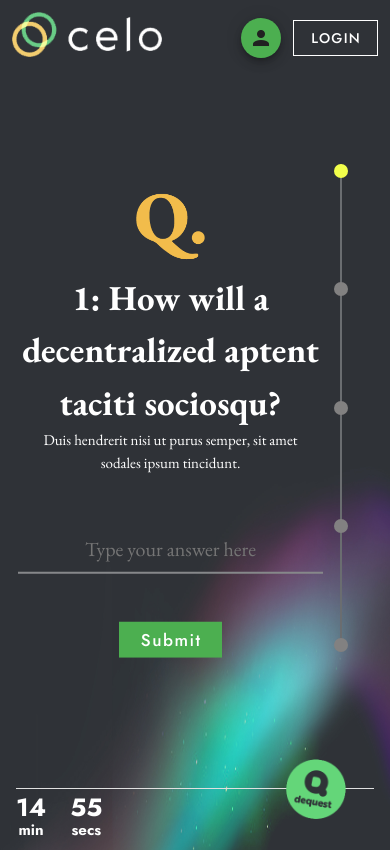
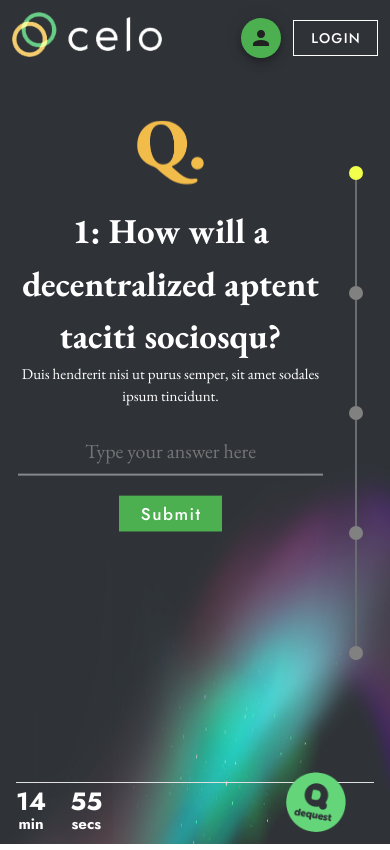
Before and after one commit to sw-solution/quest-platform, a Nuxt app: page / in a window 390 px wide. Built offline with nearby package versions, Linux system fonts and the light colour scheme.

Commit message:
fix responsive issue

```diff
--- a/assets/css/main.css
+++ b/assets/css/main.css
@@ -1,3 +1,24 @@
+.scroll-container {
+    overflow: auto;
+}
+
+.scroll-x-hidden {
+    overflow-x: hidden ;
+}
+
+.scroll-container::-webkit-scrollbar {
+    width: 10px;
+    height: 10px;
+}
+
+.scroll-container::-webkit-scrollbar-thumb {
+    background: #585858;
+    border-radius: 10px;
+}
+.scroll-container::-webkit-scrollbar-track {
+    border-radius: 10px;
+}
+
 @font-face {
     font-family: EBGaramond;
     src: url(./../font/EB_Garamond/EBGaramond-VariableFont_wght.ttf);
--- a/pages/index.vue
+++ b/pages/index.vue
@@ -6,8 +6,8 @@
           <v-col cols="6" class="text-left px-0">
             <img
               src="~/assets/img/cello_logo_transparent.png"
-              width="210"
-              height="65"
+              width="auto"
+              height="55"
               alt="logo"
               class="logo-img"
             />
@@ -66,25 +66,23 @@
                   alt="question-mark"
                 />
               </v-row>
-              <v-row class="question-area" justify="center">
-                <h2 class="mt-sm-5">
+              <div class="question-body mt-5 mt-md-8 scroll-container scroll-x-hidden">
+                  <h2>
                     {{ step.question }}
                   </h2>
-              </v-row>
-              <v-row class="hint-area" justify="center">
-                <p class="mt-sm-7">
+                  <p class="mt-sm-5 mb-0 text-center">
                     {{ step.hint }}
                   </p>
-              </v-row>
+              </div>
             </div>
             <div
-              class="answer-panel d-flexq text-center flex-column"
+              class="answer-panel text-center"
               justify="center"
             >
               <input
                 v-model="answers[n]"
                 placeholder="Type your answer here"
-                class="row px-5 py-2 my-12 text-center"
+                class="row px-5 py-2 my-5 mb-sm-5 mb-lg-10 mb-xl-12 text-center"
                 @keyup="keypress"
                 ref="answerInput"
               />
@@ -113,7 +111,7 @@
       <div class="px-sm-4 footer-panel">
         <v-row class="footer flex-column my-0 px-sm-0 px-4">
           <v-divider color="white" />
-          <v-col cols="12" class="px-0">
+          <v-col cols="12" class="px-0 pb-0">
             <v-row>
               <v-col cols="6" class="text-left py-sm-2 py-0">
                 <h3 class="timer white--text text-center">
@@ -323,6 +321,10 @@ export default {
 </script>
 
 <style>
+  html {
+    overflow: hidden;
+  }
+
   .v-stepper__step.v-stepper__step--inactive > span {
     background: rgb(130, 129, 129) !important;
   }
@@ -339,38 +341,54 @@ export default {
   }
 </style>
 
-<style scoped>
+<style lang="scss" scoped>
   #main {
     background: url(~/assets/img/celo_dequest_bg_centred.jpg);
     background-size: 100% 100%;
     height: 100vh;
     width: 100%;
-  min-height: 850px;
   }
+
   .main_body {
-  height: 100%;
+    height: 100vh;
   }
+
   .v-application--is-ltr .v-stepper--vertical .v-stepper__content {
     margin: -8px 36px -16px -36px;
     border-left: 0 !important;
   }
+
   .v-sheet.v-stepper {
     background: transparent;
   }
+
   .timer {
     font-size: 1.5rem;
     width: 90px;
   }
+
   .timer-rate {
     margin-top: -10px;
     font-size: 1.2rem;
     width: 90px;
   }
+
   .footer-logo {
-  margin-top: -50px;
+    margin-top: -5%;
     position: relative;
     z-index: 10;
+    @media (max-width: 1400px) {
+      width: 15%;
+      height: auto;
     }
+    @media (max-width: 1200px) {
+      width: 20%;
+      height: auto;
+      min-width: 60px;
+      margin-top: -8%;
+    }
+  }
+
   .submit-alert,
   .warn-alert {
     position: absolute;
@@ -378,15 +396,32 @@ export default {
     right: 0;
     z-index: 11;
   }
+
   .v-application--is-ltr .theme--light.v-stepper--vertical .v-stepper__content {
     position: absolute;
     width: 100%;
-  top: 50%;
-  transform: translate(0, -50%);
+    top: 30%;
+    transform: translate(0, -30%);
+    @media (max-height: 850px) {
+      top: 15%;
+      transform: translate(0, -15%);
     }
+    @media (max-height: 700px) {
+      top: 30%;
+      transform: translate(0, -30%);
+    }
+    @media (max-width: 940px) {
+      padding-right: 30px;
+    }
+    @media (max-width: 650px) {
+      padding-right: 0px;
+    }
+  }
+
   .wizard-panel {
     flex: 1;
   }
+
   .wizard-panel > div {
     height: 100%;
     background: none;
@@ -396,179 +431,183 @@ export default {
   .v-stepper__step {
     flex-direction: row-reverse;
   }
+
   .v-stepper__step {
     z-index: 10;
   }
+
   .btn-submit {
     z-index: 10;
   }
+
   .question-panel,
   .answer-panel {
     position: relative;
     z-index: 10;
   }
+
   .question-mark-panel {
     margin-top: 20px;
+    @media (max-width: 768px) {
+      width: 20%;
+      margin: auto;
     }
-.question-area h2 {
-  width: 50%;
+    @media (max-width: 650px) {
+      width: 25%;
+    }
+    @media (max-width: 540px) {
+      width: 20%;
+    }
+    img {
+      max-height: 86px;
+      @media (max-width: 1200px) {
+        height: 64px;
+      }
+    }
+  }
+
+  .question-body {
+    max-width: 650px;
+    margin: 0 auto;
+    padding: 0 20px;
+    min-height: 200px;
+    max-height: 350px;
+    @media (max-width: 1400px) and (max-height: 700px) {
+      min-height: 150px;
+      max-height: 150px;
+    }
+    @media (max-width: 768px) {
+      min-height: 200px;
+      max-height: 350px;
+    }
+    @media (max-width: 450px) {
+      min-height: 200px;
+      max-height: 280px;
+    }
+    @media (max-width: 360px) {
+      min-height: 200px;
+      max-height: 200px;
+    }
+
+    font-family: EBGaramond;
+    h2 {
       font-size: 45px;
       color: white;
       text-align: center;
+      @media (max-width: 540px) {
+        font-size: 35px;
       }
-.hint-area p {
-  width: 50%;
+      @media (max-width: 360px) {
+        font-size: 30px;
+      }
+    }
+
+    p {
       color: white;
       text-align: center;
       font-size: 18px;
+      @media (max-width: 540px) {
+        font-size: 15px;
       }
+    }
+  }
+
   .answer-panel input {
     font-family: EBGaramond;
     font-size: 25px;
     margin: auto;
     color: rgb(180, 179, 179);
     border-bottom: 2px solid rgb(134, 136, 138);
+    @media (max-width: 540px) {
+      font-size: 20px;
     }
+  }
+
   .answer-panel button {
     font-family: Jost;
     font-size: 20px;
+    @media (max-width: 540px) {
+      font-size: 17px;
     }
+  }
+
   .login-btn {
     font-family: Jost;
   }
+
   .answer-panel input:focus-visible {
     outline: none;
   }
+
   .step-point-line {
-  padding-top: 100px;
+    height: calc(100vh - 350px);
+    max-height: 500px;
+    min-height: 350px;
+    top: 15%;
     padding-right: 50px;
     position: relative;
-  height: 100%;
     display: flex;
     justify-content: space-between;
     flex-direction: column;
-  padding-bottom: 100px;
+    @media (max-width: 650px) {
+      padding-right: 30px;
     }
-.question-mark-panel img {
-  max-width: 133px;
+    @media (max-width: 450px) {
+      padding-right: 15px;
     }
+    @media (max-width: 360px) {
+      padding-right: 10px;
+    }
+  }
+
   .step-point-line nav {
-  height: calc(100% - 200px);
+    height: 96%;
     width: 2px;
     background-color: rgb(106, 109, 112);
     position: absolute;
-  top: 100px;
+    top: 10px;
     right: 56px;
+    @media (max-width: 650px) {
+      right: 36px;
     }
+    @media (max-width: 450px) {
+      right: 21px;
+    }
+    @media (max-width: 360px) {
+      right: 16px;
+    }
+  }
+
   .min-box,
   .sec-box {
     font-family: Jost;
     font-size: 28px;
+    @media (max-width: 768px) {
+      font-size: 25px;
     }
+  }
+
   .min-box > p,
   .sec-box > p {
     font-size: 20px;
     line-height: 50%;
-}
-.question-area > *,
-.hint-area > * {
-  font-family: EBGaramond;
-}
-@media (max-width: 1263px) {
-  .question-area h2 {
-    width: 80%;
+    @media (max-width: 768px) {
+      font-size: 15px;
     }
   }
 
-@media (max-width: 940px) {
-  .v-application--is-ltr .theme--light.v-stepper--vertical .v-stepper__content {
-    padding-right: 30px;
-  }
-}
-
+  .logo-img {
     @media (max-width: 768px) {
-  .footer-panel {
-    display: anone;
-  }
-  .question-mark-panel {
-    width: 20%;
-    margin: auto;
-  }
-  .question-mark-panel img {
-    width: 100%;
-  }
-  .logo-img {
       width: 70%;
       min-width: 150px;
       height: auto;
     }
+  }
+
   .user-avatar img {
+    @media (max-width: 768px) {
       width: 40px;
       height: 40px;
     }
-  .main_body {
-    padding-bottom: 0;
-  }
-  .footer-logo {
-    width: 25%;
-    height: auto;
-    min-width: 60px;
-    margin-top: -30px;
-  }
-  .min-box,
-  .sec-box {
-    font-size: 25px;
-  }
-  .min-box > p,
-  .sec-box > p {
-    font-size: 15px;
-  }
-}
-
-@media (max-width: 650px) {
-  .step-point-line {
-    padding-right: 30px;
-  }
-  .step-point-line nav {
-    right: 36px;
-  }
-  .v-application--is-ltr .theme--light.v-stepper--vertical .v-stepper__content {
-    padding-right: 0px;
-  }
-  .question-mark-panel {
-    width: 25%;
-  }
-}
-
-@media (max-width: 540px) {
-  .question-mark-panel {
-    width: 20%;
-  }
-  .question-area h2 {
-    width: 90%;
-    font-size: 35px;
-  }
-  .hint-area p {
-    width: 75%;
-    font-size: 15px;
-  }
-  .answer-panel input {
-    font-size: 20px;
-  }
-  .answer-panel button {
-    font-size: 17px;
-  }
-}
-
-@media (max-width: 360px) {
-  .question-area h2 {
-    font-size: 30px;
-  }
-  .step-point-line {
-    padding-right: 10px;
-  }
-  .step-point-line nav {
-    right: 16px;
-  }
   }
 </style>
```
Lines whose indentation alone changed are shown as unchanged.
